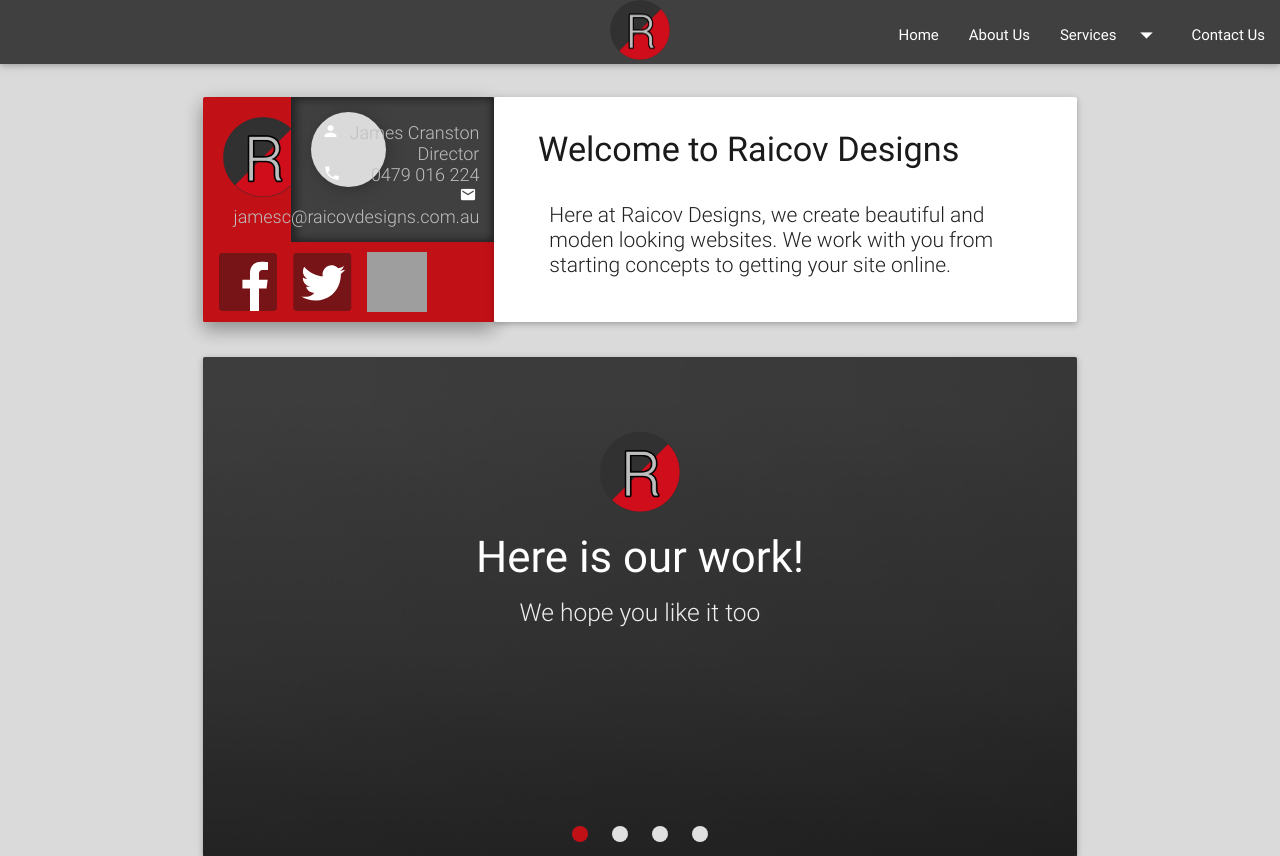
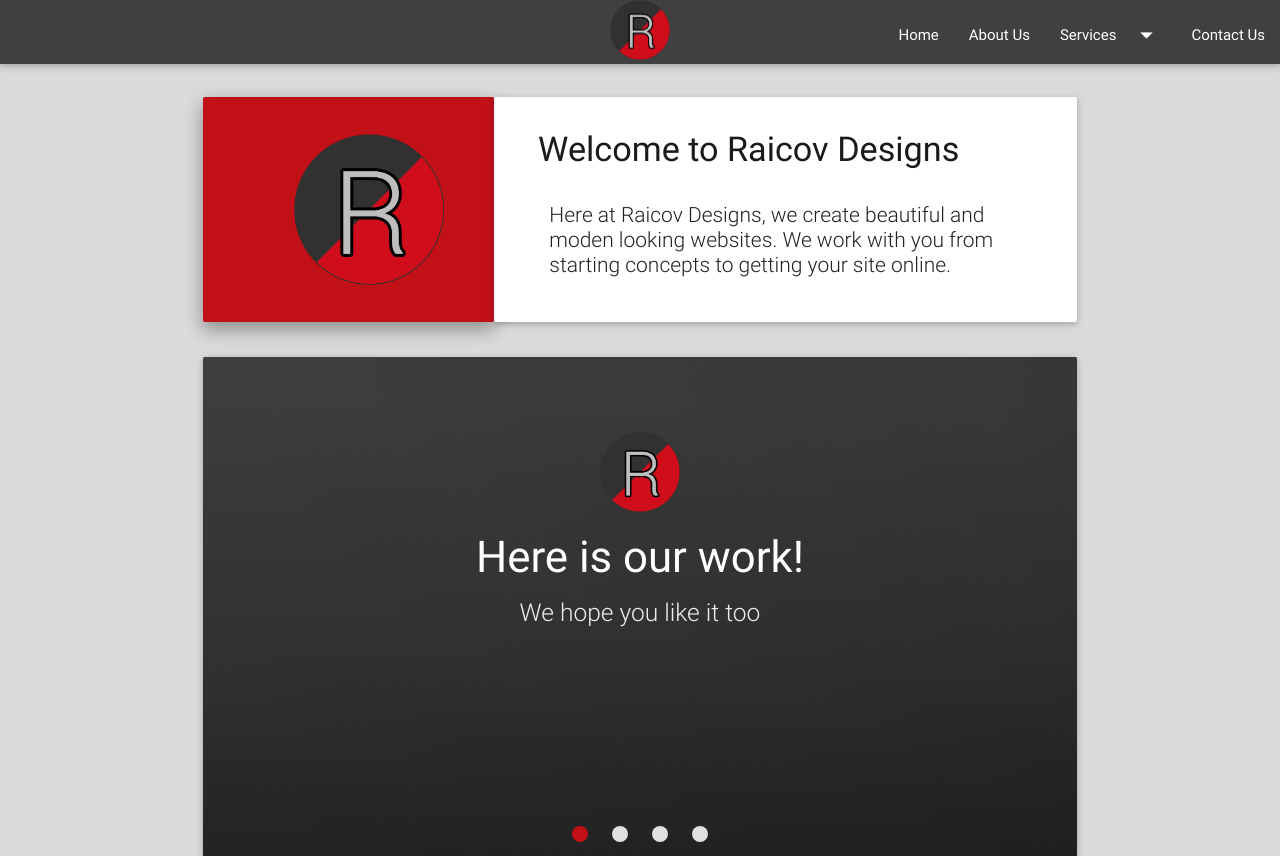
Before and after one commit to raicovx/Raicov-MaterialMakeOver, a PHP site: page / in a window 1280 px wide. Shown: the top 856 px of the page. Run offline with PHP 8.4, Linux system fonts and the light colour scheme; grey boxes are pictures that could not be loaded.

Commit message:
removed business card section for later proj

```diff
--- a/css/SCSS/_businessCard.scss
+++ b/css/SCSS/_businessCard.scss
@@ -7,76 +7,6 @@
     img{
         position:relative;
         float:left;
-        margin: 20px 0 0 20px;
+        margin:0 0 0 31%;
     }
 }
-    .topRow{
-    width:100%;
-    height:145px;
-    }
-        .bcImgContainer{
-            width:30%;
-            height:145px;
-        }
-        .bcRightHandText{
-            width: 70%;
-            height: 145px;
-            position: ABSOLUTE;
-            float: left;
-            margin: 0;
-            padding: 0 15px;
-            background: #404040;
-            box-shadow: inset 4px 0px 10px #242424, inset 0px 0px 10px #242424;
-            right: 0;
-            top: 0;
-        }
-                .contInfo{
-                    text-align: right;
-                    color:#bfbfbf;
-                    position:absolute;
-                    bottom: 0;
-                    right: 15;
-                }
-                .contInfo li{
-                    font: 18px 'Roboto', sans-serif;
-                    font-weight:300;
-                }
-                .contInfo li i.small{
-                    margin: 3px 3px 0 0;
-                    font-size: 17px;
-                    color: FFF;
-                }
-                .contInfo li i#person {
-                    margin: 0 10px 0 0!important;
-                    color: FFF;
-                }
-                .contInfo li i#phone {
-                    margin: 0 30px 0 0!important;
-                    color: #FFF;
-                }
-                .personPhoto{
-                    width:75px;
-                    height: 75px;
-                    border-radius: 50px;
-                    position:absolute;
-                    left:20px;
-                    top: 15px;
-                    background: #DADADA;
-                    box-shadow: 2px 2px 15px #303030;
-                }
-
-
-
-
-
-    .bottomRow {
-        width:100%;
-        height: 80px;
-        background:$red-highlights;
-        /*border-top: 1px solid rgba(54, 54, 54, 0.7);*/
-
-        a img{
-            margin:10px 0 0 5%;
-
-        }
-    }
--- a/css/styles.css
+++ b/css/styles.css
@@ -66,82 +66,7 @@ ul.side-nav li a.indentedLI {
 .businessCard img {
   position: relative;
   float: left;
-  margin: 20px 0 0 20px;
-}
-
-.topRow {
-  width: 100%;
-  height: 145px;
-}
-
-.bcImgContainer {
-  width: 30%;
-  height: 145px;
-}
-
-.bcRightHandText {
-  width: 70%;
-  height: 145px;
-  position: ABSOLUTE;
-  float: left;
-  margin: 0;
-  padding: 0 15px;
-  background: #404040;
-  -webkit-box-shadow: inset 4px 0px 10px #242424, inset 0px 0px 10px #242424;
-  box-shadow: inset 4px 0px 10px #242424, inset 0px 0px 10px #242424;
-  right: 0;
-  top: 0;
-}
-
-.contInfo {
-  text-align: right;
-  color: #bfbfbf;
-  position: absolute;
-  bottom: 0;
-  right: 15;
-}
-
-.contInfo li {
-  font: 18px 'Roboto', sans-serif;
-  font-weight: 300;
-}
-
-.contInfo li i.small {
-  margin: 3px 3px 0 0;
-  font-size: 17px;
-  color: FFF;
-}
-
-.contInfo li i#person {
-  margin: 0 10px 0 0 !important;
-  color: FFF;
-}
-
-.contInfo li i#phone {
-  margin: 0 30px 0 0 !important;
-  color: #FFF;
-}
-
-.personPhoto {
-  width: 75px;
-  height: 75px;
-  border-radius: 50px;
-  position: absolute;
-  left: 20px;
-  top: 15px;
-  background: #DADADA;
-  -webkit-box-shadow: 2px 2px 15px #303030;
-  box-shadow: 2px 2px 15px #303030;
-}
-
-.bottomRow {
-  width: 100%;
-  height: 80px;
-  background: #c21017;
-  /*border-top: 1px solid rgba(54, 54, 54, 0.7);*/
-}
-.bottomRow a img {
-  margin: 10px 0 0 5%;
+  margin: 0 0 0 31%;
 }
 
 /* welcome Content */
--- a/index.html
+++ b/index.html
@@ -49,26 +49,13 @@
     <!-- Content -->
         <div class="container" style="margin-top:25px;">
          <div class ="row">
-            <div class="businessCard card col s4 z-depth-2" style="padding:0;">
-                <div class="topRow">
-                <div class="bcImgContainer centre-align">
-                  <img width="80" height="80" src="images/RaicovDesignslogo_Material.png"></div>
-                    <div class="bcRightHandText">
-                        <div class="personPhoto"></div>
-                        <ul class="contInfo">
-                            <li><i id="person" class="mdi-image-timer-auto"></i>James Cranston</li>
-                            <li>Director</li>
-                             <li><i id="phone" class="mdi-communication-call"></i>0479 016 224</li>
-                             <li><i class="small mdi-communication-email"></i> jamesc@raicovdesigns.com.au</li>
-                        </ul>
-                    </div>
-                </div>
-                <div class="bottomRow">
-                    <a href="http://www.facebook.com"><img width="60" height="60" src="images/FB_icon.svg"/></a>
-                    <a href="http://twitter.com"><img width="60px" height="60px" src="images/Twitter_icon.svg"/></a>
-                    <a href="http://www.github.com"><img width="60px" height="60px" src="images/Github_icon.svg"/></a>
-                </div>
-           </div>
+            <div class="businessCard card col s4 z-depth-2 valign-wrapper center-align" style="padding:0;">
+
+                  <img class="centre-align" width="150" height="151" src="images/RaicovDesignslogo_Material.png"></div>
+
+
+
+
              <div class="welcomeContent card col s8">
                  <h4 style="font-weight:400;">Welcome to Raicov Designs</h4>
                 <p class="flow-text col s11" style="font-size:21px;line-height:25px;">Here at Raicov Designs, we create beautiful and moden looking websites. We work with you from starting concepts to getting your site online. </p>
```
